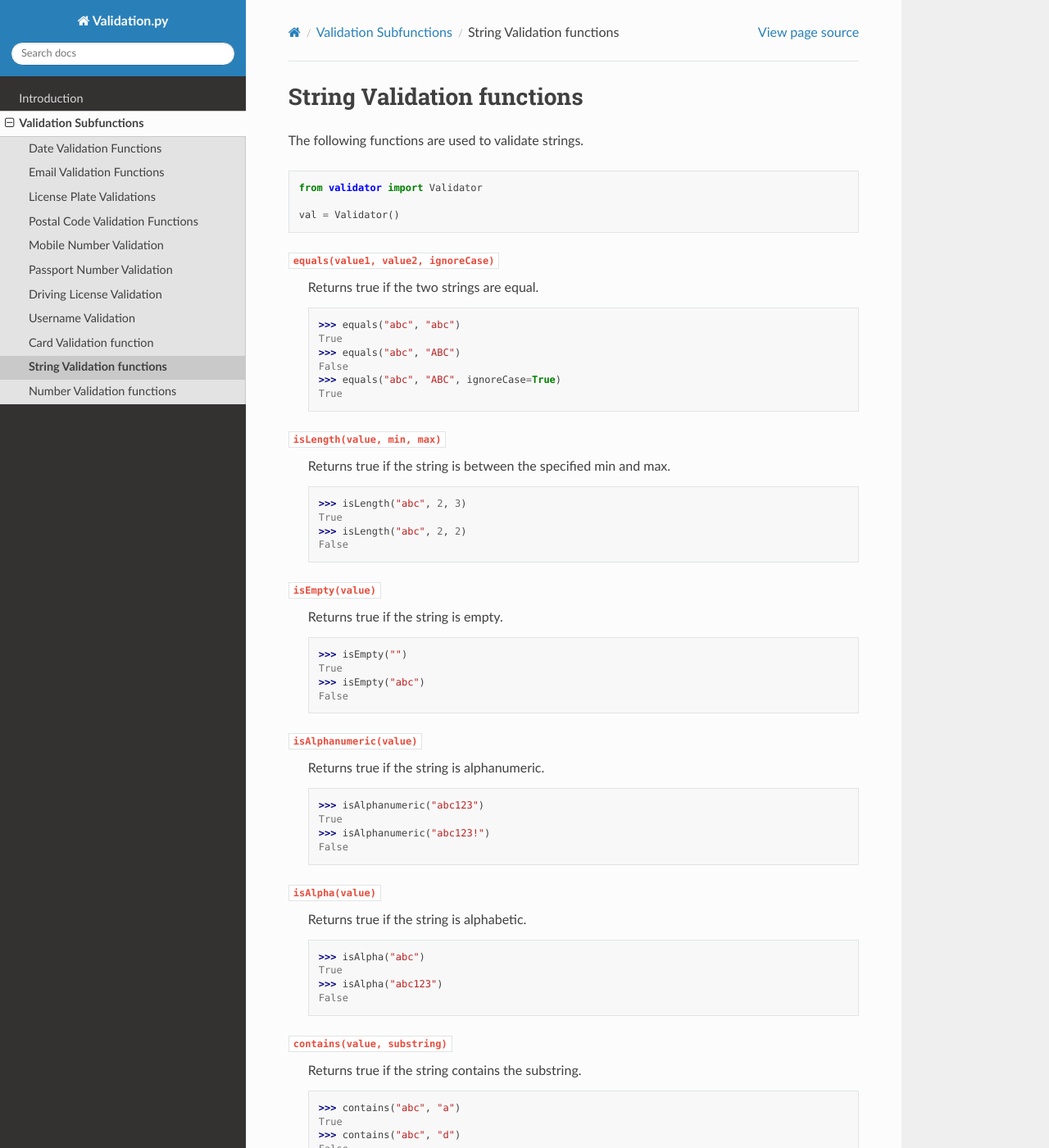
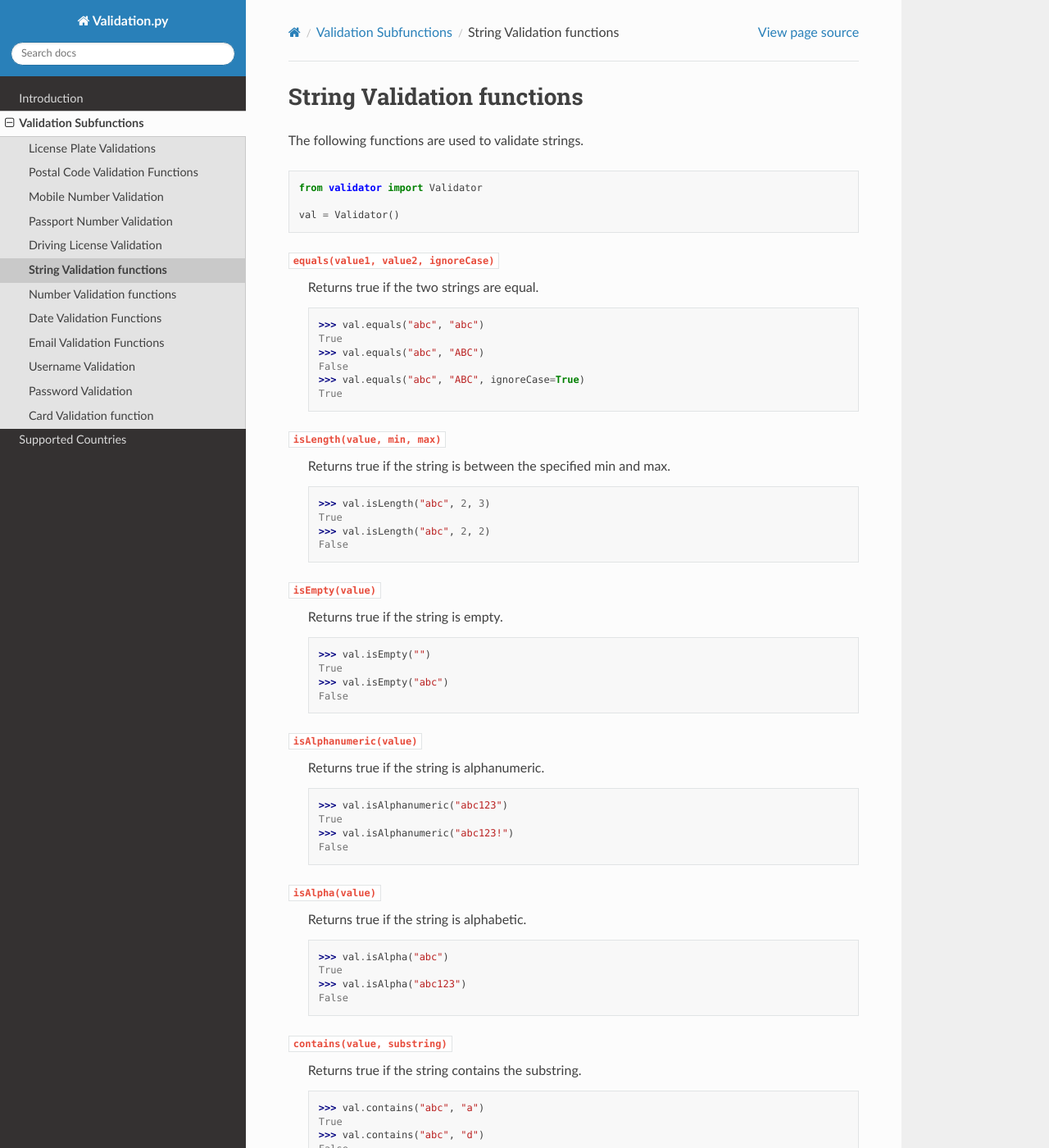
Before and after one commit to codeperfectplus/Sanatio, a Sphinx documentation site: the page built from docs/validators/string_validation.rst, in a window 1280 px wide and 1400 px high. Shown: the whole window at 82% size. Built offline with Sphinx 7.4.7 and the Read the Docs theme 2.0.0, drawn with Linux system fonts in a browser that asks for light colours; pages that are not in the unit, such as notebooks, are missing from menus.

Commit message:
updated docs
Signed-off-by: Deepak Raj <54245038+codePerfectPlus@users.noreply.github.com>

```diff
--- a/docs/index.rst
+++ b/docs/index.rst
@@ -16,5 +16,5 @@ Contribute to Morse documentation on GitHub check out the source code for this d
    :maxdepth: 2
 
    introduction.rst
-   validators
    validators/index.rst
+   supported_country.rst
--- a/docs/validators/index.rst
+++ b/docs/validators/index.rst
@@ -4,15 +4,16 @@ Validation Subfunctions
 .. toctree::
    :maxdepth: 2
 
-   date.rst
-   email.rst
    postal_code.rst
    licenseplate.rst
    postalcode.rst
    mobilenumber.rst
    passport.rst
    drivinglicese.rst
-   username.rst
-   card.rst
    string_validation.rst
    number_validation.rst
+   date.rst
+   email.rst
+   username.rst
+   password.rst
+   card.rst
--- a/docs/validators/string_validation.rst
+++ b/docs/validators/string_validation.rst
@@ -12,49 +12,49 @@ The following functions are used to validate strings.
 :code:`equals(value1, value2, ignoreCase)`
     Returns true if the two strings are equal.
 
-    >>> equals("abc", "abc")
+    >>> val.equals("abc", "abc")
     True
-    >>> equals("abc", "ABC")
+    >>> val.equals("abc", "ABC")
     False
-    >>> equals("abc", "ABC", ignoreCase=True)
+    >>> val.equals("abc", "ABC", ignoreCase=True)
     True
 
 :code:`isLength(value, min, max)`
     Returns true if the string is between the specified min and max.
 
-    >>> isLength("abc", 2, 3)
+    >>> val.isLength("abc", 2, 3)
     True
-    >>> isLength("abc", 2, 2)
+    >>> val.isLength("abc", 2, 2)
     False
 
 :code:`isEmpty(value)`
     Returns true if the string is empty.
 
-    >>> isEmpty("")
+    >>> val.isEmpty("")
     True
-    >>> isEmpty("abc")
+    >>> val.isEmpty("abc")
     False
 
 :code:`isAlphanumeric(value)`
     Returns true if the string is alphanumeric.
 
-    >>> isAlphanumeric("abc123")
+    >>> val.isAlphanumeric("abc123")
     True
-    >>> isAlphanumeric("abc123!")
+    >>> val.isAlphanumeric("abc123!")
     False
 
 :code:`isAlpha(value)`
     Returns true if the string is alphabetic.
 
-    >>> isAlpha("abc")
+    >>> val.isAlpha("abc")
     True
-    >>> isAlpha("abc123")
+    >>> val.isAlpha("abc123")
     False
 
 :code:`contains(value, substring)`
     Returns true if the string contains the substring.
 
-    >>> contains("abc", "a")
+    >>> val.contains("abc", "a")
     True
-    >>> contains("abc", "d")
+    >>> val.contains("abc", "d")
     False
```
Also changed, not shown: docs/supported_country.rst (+12 -2 lines), docs/validators/number_validation.rst (+4 -4 lines).
